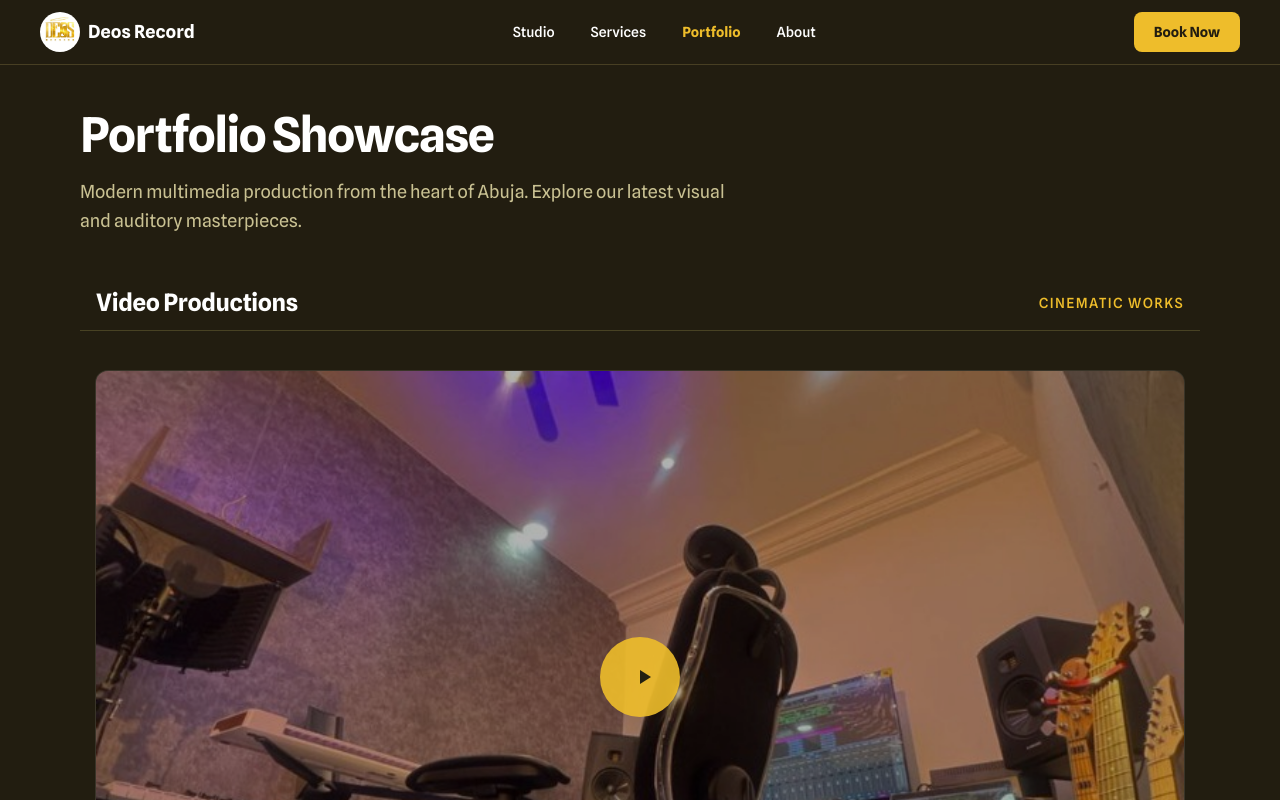
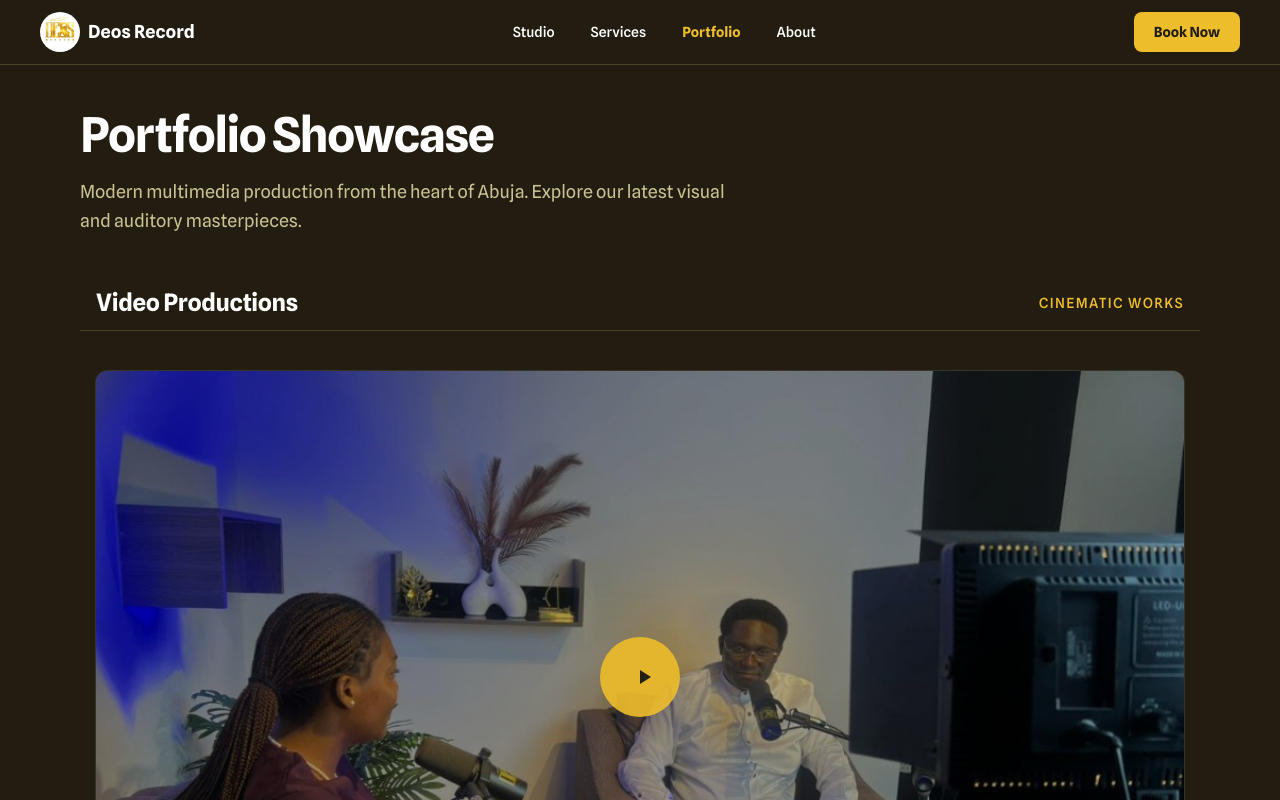
Before and after one commit to KusuConsult-NG/Deos-Record, a Next.js app: page /portfolio in a window 1280 px wide. Shown: the top 800 px of the page. Built offline with nearby package versions, Linux system fonts and the light colour scheme.

Commit message:
Update portfolio video production image

```diff
--- a/app/portfolio/page.tsx
+++ b/app/portfolio/page.tsx
@@ -44,7 +44,7 @@ export default function PortfolioPage() {
                     </div>
                     {/* Featured MediaPlayer */}
                     <div className="p-4 mb-4">
-                        <div className="group relative flex items-center justify-center bg-black bg-cover bg-center aspect-video rounded-xl overflow-hidden ring-1 ring-white/10" style={{ backgroundImage: 'url("/images/studio/studio-wide-purple.jpg")' }}>
+                        <div className="group relative flex items-center justify-center bg-black bg-cover bg-center aspect-video rounded-xl overflow-hidden ring-1 ring-white/10" style={{ backgroundImage: 'url("/images/studio/studio-interview-production.jpg")' }}>
                             <div className="absolute inset-0 bg-black/30 group-hover:bg-black/10 transition-colors"></div>
                             <button className="z-10 flex shrink-0 items-center justify-center rounded-full size-20 bg-primary/90 text-[#222011] shadow-2xl transition-transform hover:scale-110 active:scale-90">
                                 <span className="material-symbols-outlined text-[40px]! translate-x-1" style={{ fontVariationSettings: "'FILL' 1" }}>play_arrow</span>
```
Also changed, not shown: public/images/studio/studio-interview-production.jpg (added).
